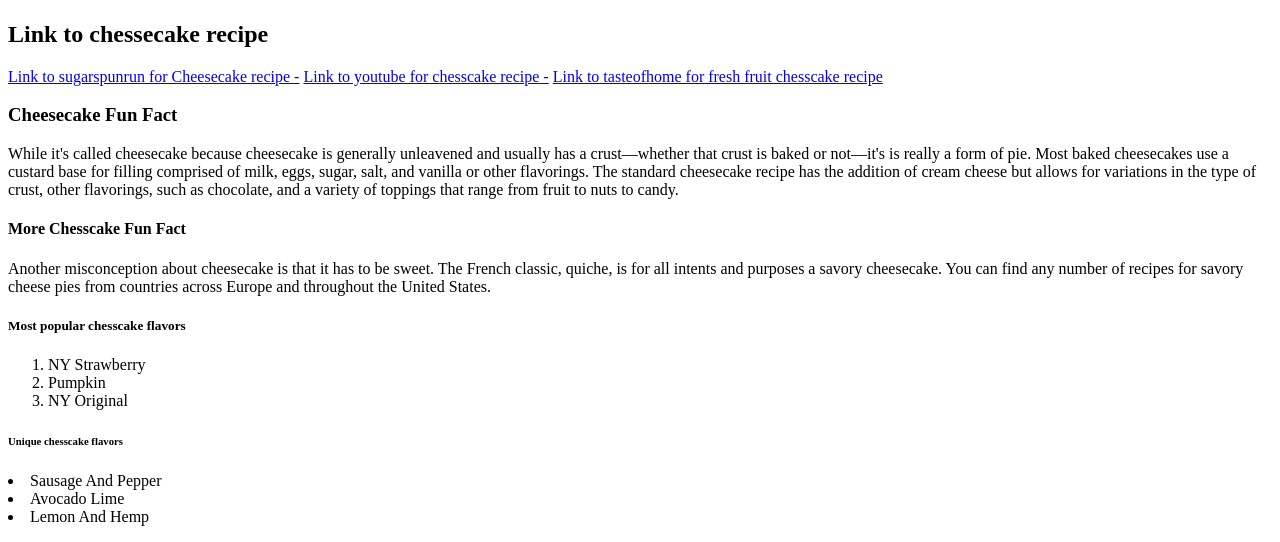
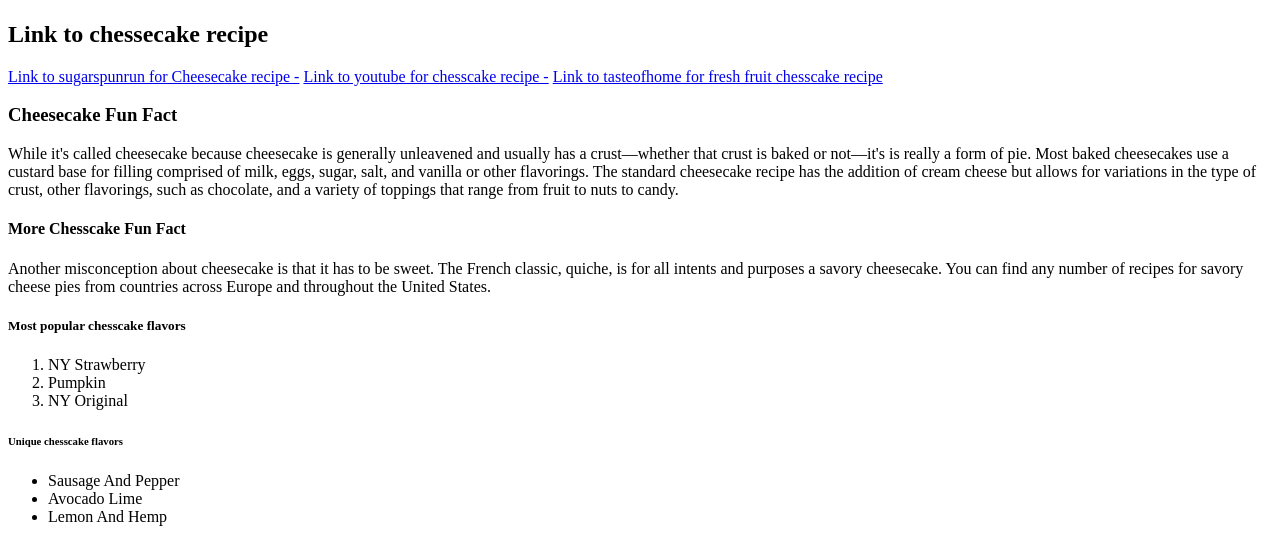
Before and after one commit to Sophealin-Hul/FSW-100V2, a plain HTML site: page week-two/intro-html5/introToHtml5.html in a window 1280 px wide. Shown: the part 308-850 px from the top of the page. Drawn offline with Linux system fonts and the light colour scheme.

Commit message:
Modidifed introTohtml5.html file

```diff
--- a/week-two/intro-html5/introToHtml5.html
+++ b/week-two/intro-html5/introToHtml5.html
@@ -52,11 +52,11 @@
 
         <div>
             <h6> Unique chesscake flavors </h6> <!--block-->
-            <uo> <!--inline-->
+            <ul> <!--inline-->
                 <li> Sausage And Pepper </li> <!--list-item-->
                 <li> Avocado Lime </li> <!--list-item-->
                 <li> Lemon And Hemp </li> <!--list-item-->
-            </uo>
+            </ul>
         </div>
     </body>
 </html>
```
